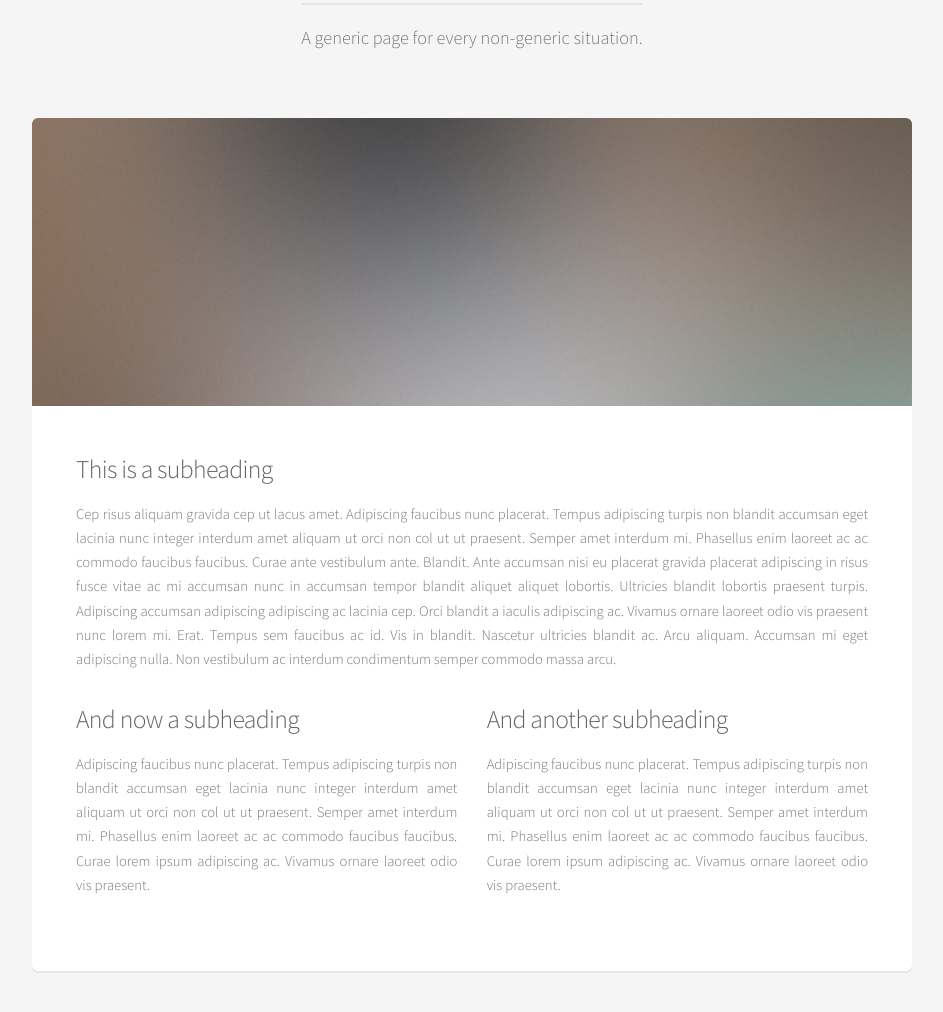
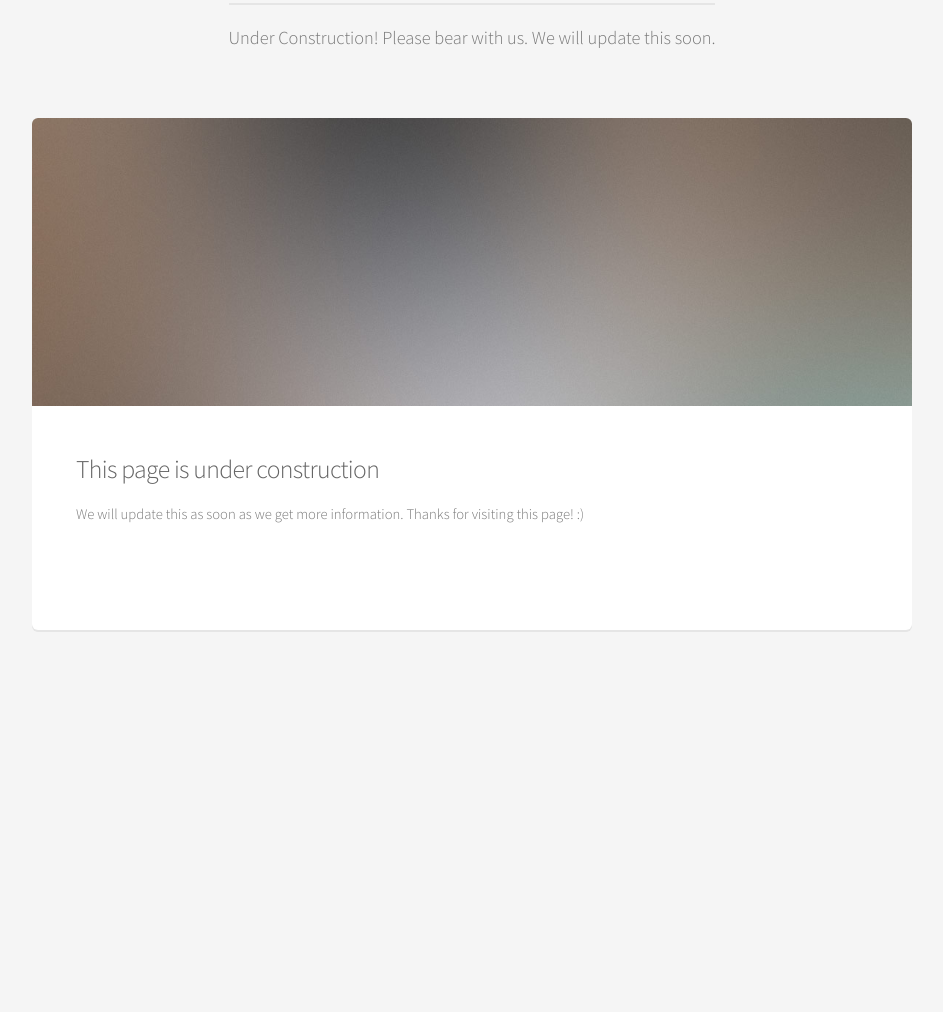
Before and after one commit to CharcoalG/smp, a plain HTML site: page elec-alumni.html in a window 1280 px wide. Shown: the part 178-1190 px from the top of the page, without its empty margins (168-1111 px from the left). After the commit the page ends 920 px from the top, so only its background shows below. Drawn offline with Linux system fonts and the light colour scheme.

Commit message:
Updating Under Construction

```diff
--- a/elec-alumni.html
+++ b/elec-alumni.html
@@ -30,20 +30,20 @@
 				<section id="main" class="container">
 					<header>
 						<h2>Department Alumni</h2>
-						<p>A generic page for every non-generic situation.</p>
+						<p>Under Construction! Please bear with us. We will update this soon.</p>
 					</header>
 					<div class="box">
 						<span class="image featured"><img src="images/pic01.jpg" alt="" /></span>
-						<h3>This is a subheading</h3>
-						<p>Cep risus aliquam gravida cep ut lacus amet. Adipiscing faucibus nunc placerat. Tempus adipiscing turpis non blandit accumsan eget lacinia nunc integer interdum amet aliquam ut orci non col ut ut praesent. Semper amet interdum mi. Phasellus enim laoreet ac ac commodo faucibus faucibus. Curae ante vestibulum ante. Blandit. Ante accumsan nisi eu placerat gravida placerat adipiscing in risus fusce vitae ac mi accumsan nunc in accumsan tempor blandit aliquet aliquet lobortis. Ultricies blandit lobortis praesent turpis. Adipiscing accumsan adipiscing adipiscing ac lacinia cep. Orci blandit a iaculis adipiscing ac. Vivamus ornare laoreet odio vis praesent nunc lorem mi. Erat. Tempus sem faucibus ac id. Vis in blandit. Nascetur ultricies blandit ac. Arcu aliquam. Accumsan mi eget adipiscing nulla. Non vestibulum ac interdum condimentum semper commodo massa arcu.</p>
+						<h3>This page is under construction</h3>
+						<p>We will update this as soon as we get more information. Thanks for visiting this page! :)</p>
 						<div class="row">
 							<div class="6u 12u(mobilep)">
-								<h3>And now a subheading</h3>
-								<p>Adipiscing faucibus nunc placerat. Tempus adipiscing turpis non blandit accumsan eget lacinia nunc integer interdum amet aliquam ut orci non col ut ut praesent. Semper amet interdum mi. Phasellus enim laoreet ac ac commodo faucibus faucibus. Curae lorem ipsum adipiscing ac. Vivamus ornare laoreet odio vis praesent.</p>
+								<h3></h3>
+								<p></p>
 							</div>
 							<div class="6u 12u(mobilep)">
-								<h3>And another subheading</h3>
-								<p>Adipiscing faucibus nunc placerat. Tempus adipiscing turpis non blandit accumsan eget lacinia nunc integer interdum amet aliquam ut orci non col ut ut praesent. Semper amet interdum mi. Phasellus enim laoreet ac ac commodo faucibus faucibus. Curae lorem ipsum adipiscing ac. Vivamus ornare laoreet odio vis praesent.</p>
+								<h3></h3>
+								<p></p>
 							</div>
 						</div>
 					</div>
```
